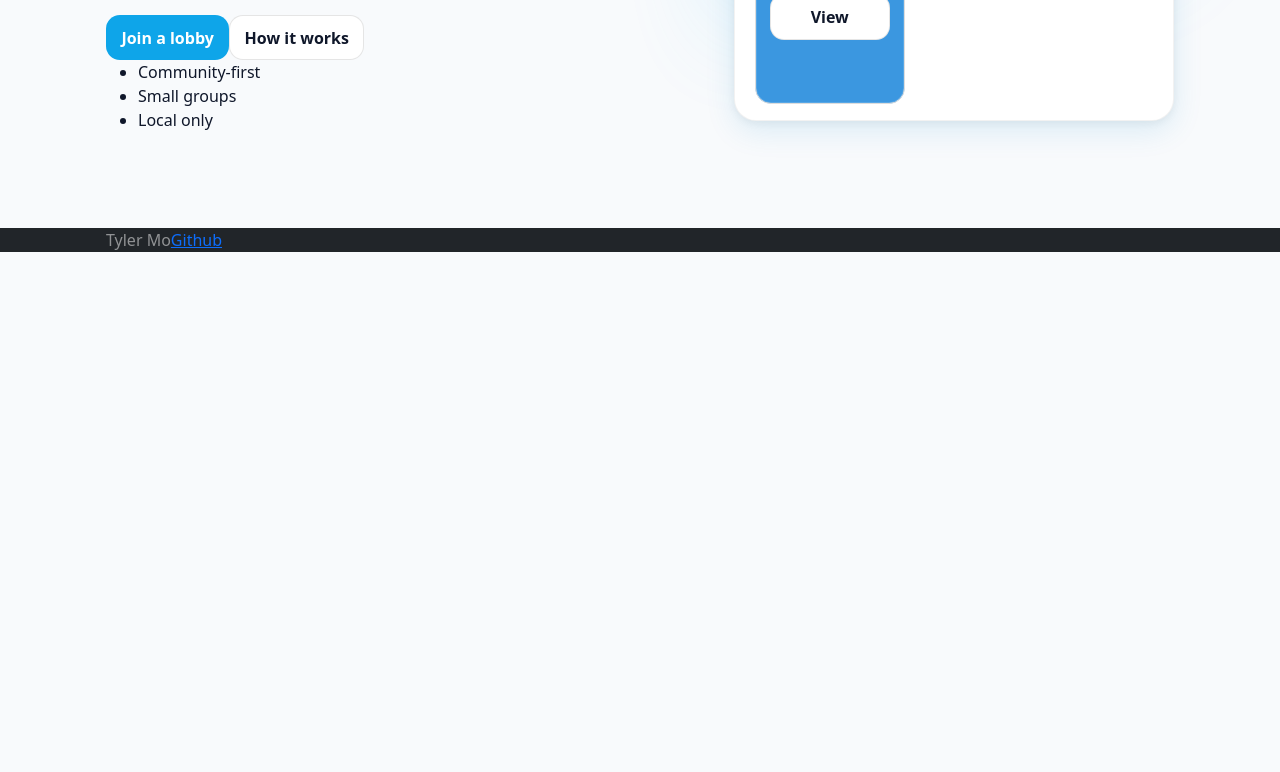
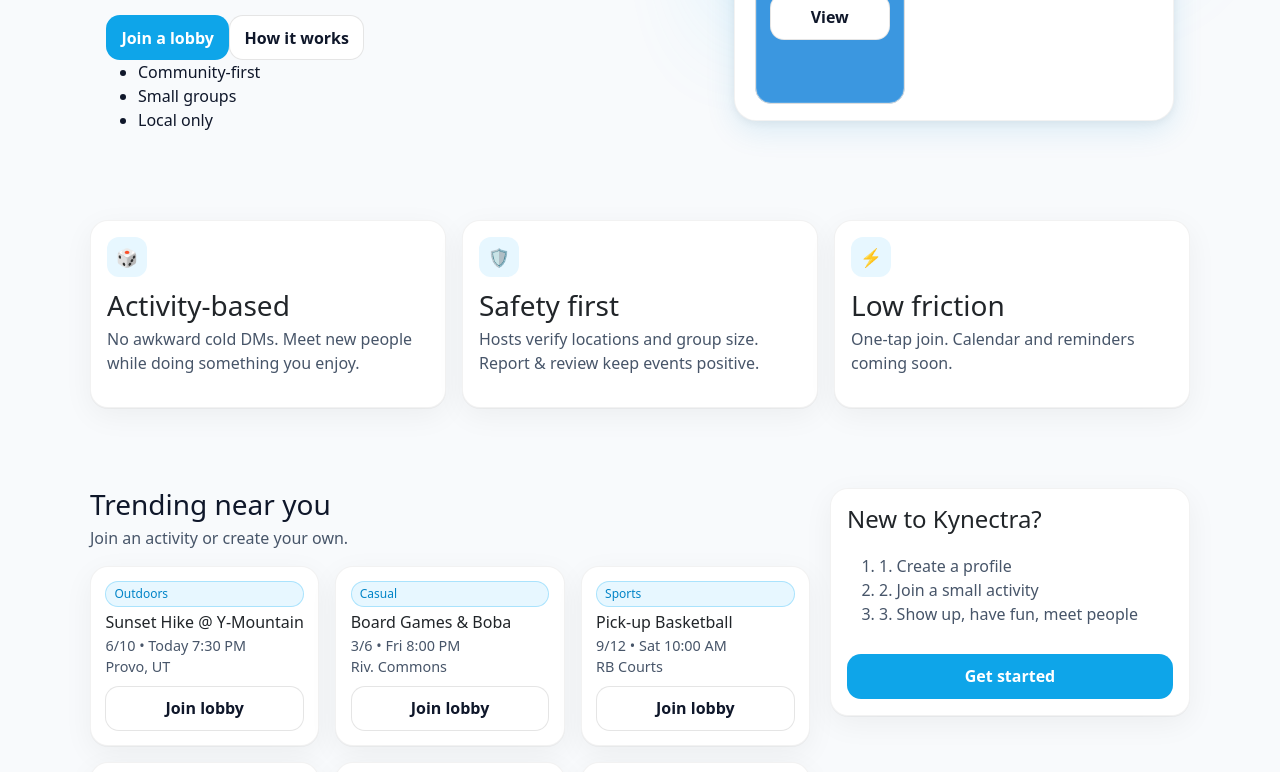
Before and after one commit to Fiery51/startup, a React (Vite) app in the folder startup/: page / in a window 1280 px wide. Shown: the part 300-1072 px from the top of the page. Before the commit the page ends 800 px from the top, so only its background shows below. Built offline with nearby package versions, Linux system fonts and the light colour scheme.

Commit message:
Fleshed out the landing.jsx, added a few more sections and dummy data

```diff
--- a/startup/src/landing/landing.css
+++ b/startup/src/landing/landing.css
@@ -79,6 +79,78 @@
   pointer-events:none;
 }
 
+/* shared section spacing */
+.section{ padding: 2.5rem 0; }
+
+/* ========== Features ========== */
+.features-grid{
+  display:grid;
+  grid-template-columns: repeat(3,1fr);
+  gap: 1rem;
+}
+.feature-card{ padding: 1rem; }
+.feature-card h3{ margin:.25rem 0 .25rem; }
+.feature-icon{
+  width: 40px; height: 40px; border-radius:12px;
+  display:grid; place-items:center;
+  background: rgba(56,189,248,.12);
+  color: rgb(2,132,199);
+  font-size: 1.1rem; margin-bottom:.5rem;
+}
+
+/* ========== Trending + Aside ========== */
+.trending-grid{
+  display:grid;
+  grid-template-columns: 2fr 1fr;  /* list (2 cols) + sticky aside */
+  gap: 1.25rem;
+  align-items: start;
+}
+.trending-header h3{ margin:0; }
+.trending-header p{ margin:.25rem 0 1rem; }
+.trending-list{
+  display:grid;
+  grid-template-columns: repeat(3, minmax(0,1fr));
+  gap: 1rem;
+}
+.lobby-card{ padding: .9rem; }
+.lobby-chip{
+  display:inline-block; font-size:.75rem; padding:.2rem .5rem;
+  border-radius:999px; background: rgba(56,189,248,.12); color: rgb(2,132,199);
+  border: 1px solid rgba(56,189,248,.35);
+}
+.lobby-name{ margin:.35rem 0 .15rem; font-size:1rem; }
+.lobby-meta-row{ font-size:.9rem; color: rgb(var(--muted)); }
+
+.aside-card{
+  position: sticky; top: 6rem;
+  padding: 1rem; display:flex; flex-direction:column; gap:.75rem;
+}
+
+/* ========== FAQ ========== */
+.faq-grid{
+  display:grid; grid-template-columns: 1fr 2fr; gap: 1.25rem; align-items:start;
+}
+.faq-intro h3{ margin:0; }
+.faq-intro p{ margin:.25rem 0 0; }
+.faq-cards{
+  display:grid; grid-template-columns: repeat(2, minmax(0,1fr)); gap: 1rem;
+}
+.qa-card{ padding: 1rem; }
+
+/* Responsive */
+@media (max-width: 1000px){
+  .features-grid{ grid-template-columns: 1fr 1fr; }
+  .trending-list{ grid-template-columns: 1fr 1fr; }
+}
+@media (max-width: 800px){
+  .features-grid{ grid-template-columns: 1fr; }
+  .trending-grid{ grid-template-columns: 1fr; }
+  .trending-list{ grid-template-columns: 1fr; }
+  .faq-grid{ grid-template-columns: 1fr; }
+  .faq-cards{ grid-template-columns: 1fr; }
+}
+
+
 /* Mobile tighten */
 @media (max-width: 900px){
   .hero-title{ font-size: clamp(1.9rem, 5.5vw, 2.4rem); }
--- a/startup/src/landing/landing.jsx
+++ b/startup/src/landing/landing.jsx
@@ -5,11 +5,33 @@
 import {Login} from '../login/login'
 
 
+//EXAMPLE CARD STUFF:
+const LOBBIES = [
+  { id: 1, name: 'Sunset Hike @ Y-Mountain', tag: 'Outdoors', people: 6, max: 10, time: 'Today 7:30 PM', location: 'Provo, UT' },
+  { id: 2, name: 'Board Games & Boba',       tag: 'Casual',   people: 3, max: 6,  time: 'Fri 8:00 PM',   location: 'Riv. Commons' },
+  { id: 3, name: 'Pick-up Basketball',       tag: 'Sports',   people: 9, max: 12, time: 'Sat 10:00 AM',  location: 'RB Courts' },
+  { id: 4, name: 'Study Session – CS260',    tag: 'Study',    people: 4, max: 8,  time: 'Sun 3:00 PM',   location: 'HBLL' },
+  { id: 5, name: 'Pickleball',               tag: 'Sports',   people: 4, max: 4,  time: 'Mon 1:00 PM',   location: 'HBLL' },
+  { id: 6, name: 'Study Session – CS235',    tag: 'Study',    people: 4, max: 8,  time: 'Tue 3:00 PM',   location: 'TNRB' },
+];
 
-export function Landing() {
+function LobbyCard({l}) {
   return (
-    <main className="main--landing">  {/* temporary class so we don't fight your global main flex yet */}
-      <section id="landing-HeroSection" className="container-fluid">
+    <div className="card lobby-card">
+      <div className="lobby-chip">{l.tag}</div>
+      <h4 className="lobby-name">{l.name}</h4>
+      <div className="lobby-meta-row">{l.people}/{l.max} • {l.time}</div>
+      <div className="lobby-meta-row">{l.location}</div>
+      <button className="kbtn" type="button" style={{marginTop:'.5rem'}}>Join lobby</button>
+    </div>
+  );
+}
+
+//SECTION 1 - Hero section thing
+
+function HeroSection(){
+  return(
+    <section id="landing-HeroSection" className="container-fluid">
         <div className="hero-left">
           <span className="hero-eyebrow">Safe, campus-friendly activities</span>
           <h1 className="hero-title">
@@ -42,6 +64,107 @@
           </div>
         </aside>
       </section>
+  )
+}
+
+
+//SECTION 2 - all the "features of the website"
+
+function FeaturesSection(){
+  return (
+    <section className="section container-fluid">
+      <div className="features-grid">
+        <div className="card feature-card">
+          <div className="feature-icon">🎲</div>
+          <h3>Activity-based</h3>
+          <p className="muted">No awkward cold DMs. Meet new people while doing something you enjoy.</p>
+        </div>
+        <div className="card feature-card">
+          <div className="feature-icon">🛡️</div>
+          <h3>Safety first</h3>
+          <p className="muted">Hosts verify locations and group size. Report & review keep events positive.</p>
+        </div>
+        <div className="card feature-card">
+          <div className="feature-icon">⚡</div>
+          <h3>Low friction</h3>
+          <p className="muted">One-tap join. Calendar and reminders coming soon.</p>
+        </div>
+      </div>
+    </section>
+  );
+}
+
+
+//SECTION 3 - examples of what cards and stuff look like for the users to see. Uses the lobbies dictionary thing to popoulate the cards
+
+function TrendingSection(){
+  return (
+    <section className="section container-fluid">
+      <div className="trending-grid">
+        <div>
+          <div className="trending-header">
+            <h3>Trending near you</h3>
+            <p className="muted">Join an activity or create your own.</p>
+          </div>
+          <div className="trending-list">
+            {LOBBIES.map(l => <LobbyCard key={l.id} l={l} />)}
+          </div>
+        </div>
+
+        <aside className="card aside-card">
+          <h4>New to Kynectra?</h4>
+          <ol className="muted">
+            <li>1. Create a profile</li>
+            <li>2. Join a small activity</li>
+            <li>3. Show up, have fun, meet people</li>
+          </ol>
+          <NavLink className="kbtn kbtn-primary" to="/login">Get started</NavLink>
+        </aside>
+      </div>
+    </section>
+  );
+}
+
+//SECTION 4 - FAQ because i really don't feel like making a full different FAQ page
+
+function FAQSection(){
+  return (
+    <section className="section container-fluid">
+      <div className="faq-grid">
+        <div className="faq-intro">
+          <h3>Frequently asked</h3>
+          <p className="muted">Everything you need to know about Kynectra.</p>
+        </div>
+        <div className="faq-cards">
+          <div className="card qa-card">
+            <h4>Is it safe?</h4>
+            <p className="muted">Yes. Hosts verify locations and group size. Ratings and reports keep events positive.</p>
+          </div>
+          <div className="card qa-card">
+            <h4>Do I need to be friends first?</h4>
+            <p className="muted">Nope. Join an activity and let conversation happen naturally while you do something together.</p>
+          </div>
+          <div className="card qa-card">
+            <h4>What does it cost?</h4>
+            <p className="muted">Free during beta. We may offer premium features for hosts later.</p>
+          </div>
+        </div>
+      </div>
+    </section>
+  );
+}
+
+
+
+
+//Okay now actually return everything
+export function Landing() {
+  return (
+    <main className="main--landing">
+      <HeroSection />
+      <FeaturesSection />
+      <TrendingSection />
+      <FAQSection />
     </main>
   );
 }
```
